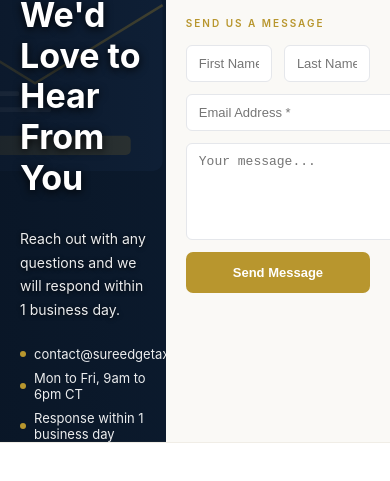
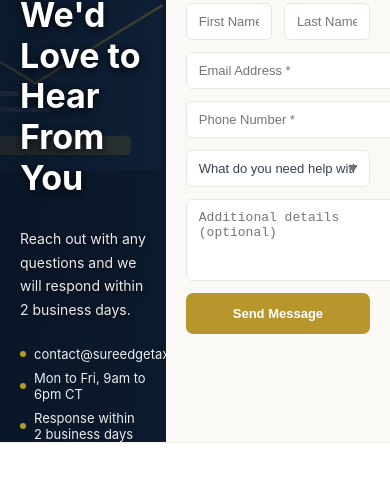
Before and after one commit to globalresourcinghub/sureedge-website, a Next.js app: page /contact in a window 390 px wide. Shown: the part 197-678 px from the top of the page. Built offline with nearby package versions, Linux system fonts and the light colour scheme; no server answers.

Commit message:
Add: phone (required) and help topic dropdown to contact form

```diff
--- a/app/contact/page.tsx
+++ b/app/contact/page.tsx
@@ -18,9 +18,10 @@ function EnvelopeBg() {
 }
 
 const inputStyle = {width:"100%",border:"1px solid #e5e7eb",borderRadius:"6px",padding:"10px 12px",fontSize:"13px",outline:"none",background:"#fff"} as const;
+const selectStyle = {width:"100%",border:"1px solid #e5e7eb",borderRadius:"6px",padding:"10px 12px",fontSize:"13px",outline:"none",background:"#fff",color:"#374151",appearance:"none" as const};
 
 export default function Contact() {
-  const [form, setForm] = useState({firstname:"",lastname:"",email:"",message:""});
+  const [form, setForm] = useState({firstname:"",lastname:"",email:"",phone:"",helpTopic:"",message:""});
   const [status, setStatus] = useState<"idle"|"sending"|"sent"|"error">("idle");
   const [errorDetail, setErrorDetail] = useState<string|null>(null);
 
@@ -51,9 +52,9 @@ export default function Contact() {
           <div style={{position:"relative",zIndex:10,padding:"52px 48px",height:"100%",display:"flex",flexDirection:"column",justifyContent:"center"}}>
             <div style={{display:"inline-block",color:"white",fontSize:"10px",fontWeight:700,letterSpacing:"2px",textTransform:"uppercase",padding:"4px 12px",borderRadius:"20px",marginBottom:"20px",background:"#b8962e",width:"fit-content"}}>Get In Touch</div>
             <h1 style={{fontSize:"34px",fontWeight:700,color:"white",lineHeight:1.2,marginBottom:"14px",textShadow:"0 2px 8px rgba(0,0,0,0.9)"}}>{"We'd"} Love to<br/>Hear From You</h1>
-            <p style={{fontSize:"14px",color:"rgba(255,255,255,0.92)",lineHeight:1.7,marginBottom:"24px",maxWidth:"360px",textShadow:"0 1px 4px rgba(0,0,0,0.8)"}}>Reach out with any questions and we will respond within 1 business day.</p>
+            <p style={{fontSize:"14px",color:"rgba(255,255,255,0.92)",lineHeight:1.7,marginBottom:"24px",maxWidth:"360px",textShadow:"0 1px 4px rgba(0,0,0,0.8)"}}>Reach out with any questions and we will respond within 2 business days.</p>
             <div style={{display:"flex",flexDirection:"column",gap:"8px"}}>
-              {["contact@sureedgetax.com","Mon to Fri, 9am to 6pm CT","Response within 1 business day"].map(i => (
+              {["contact@sureedgetax.com","Mon to Fri, 9am to 6pm CT","Response within 2 business days"].map(i => (
                 <div key={i} style={{display:"flex",alignItems:"center",gap:"8px"}}>
                   <div style={{width:"6px",height:"6px",borderRadius:"50%",background:"#b8962e",flexShrink:0}}/>
                   <span style={{fontSize:"13px",color:"rgba(255,255,255,0.92)"}}>{i}</span>
@@ -62,13 +63,14 @@ export default function Contact() {
             </div>
           </div>
         </div>
+
         {/* Right form panel */}
         <div style={{flex:1,background:"#faf9f6",display:"flex",flexDirection:"column",justifyContent:"center",padding:"44px 48px"}}>
           {status === "sent" ? (
             <div style={{textAlign:"center",padding:"32px 0"}}>
-              <div style={{fontSize:"40px",marginBottom:"12px"}}>✅</div>
+              <div style={{fontSize:"40px",marginBottom:"12px"}}>&#x2705;</div>
               <h3 style={{fontSize:"18px",fontWeight:700,color:"#1a2e4a",marginBottom:"8px"}}>Message Sent!</h3>
-              <p style={{fontSize:"13px",color:"#555"}}>We will get back to you within 1 business day.</p>
+              <p style={{fontSize:"13px",color:"#555"}}>We will get back to you within 2 business days.</p>
             </div>
           ) : (
             <form onSubmit={handleSubmit} style={{display:"flex",flexDirection:"column",gap:"12px"}}>
@@ -78,7 +80,21 @@ export default function Contact() {
                 <input type="text" placeholder="Last Name" value={form.lastname} onChange={e => setForm(p=>({...p,lastname:e.target.value}))} style={inputStyle}/>
               </div>
               <input type="email" placeholder="Email Address *" required value={form.email} onChange={e => setForm(p=>({...p,email:e.target.value}))} style={inputStyle}/>
-              <textarea placeholder="Your message..." required value={form.message} onChange={e => setForm(p=>({...p,message:e.target.value}))} rows={5} style={{...inputStyle,resize:"none"}}/>
+              <input type="tel" placeholder="Phone Number *" required value={form.phone} onChange={e => setForm(p=>({...p,phone:e.target.value}))} style={inputStyle}/>
+              <div style={{position:"relative"}}>
+                <select required value={form.helpTopic} onChange={e => setForm(p=>({...p,helpTopic:e.target.value}))} style={selectStyle}>
+                  <option value="" disabled>What do you need help with? *</option>
+                  <option value="Individual Tax Return">Individual Tax Return</option>
+                  <option value="Small Business Tax">Small Business Tax</option>
+                  <option value="Bookkeeping">Bookkeeping</option>
+                  <option value="Payroll Services">Payroll Services</option>
+                  <option value="Tax Planning & Strategy">Tax Planning &amp; Strategy</option>
+                  <option value="IRS Notice or Audit">IRS Notice or Audit</option>
+                  <option value="Other">Other</option>
+                </select>
+                <div style={{position:"absolute",right:"12px",top:"50%",transform:"translateY(-50%)",pointerEvents:"none",color:"#6b7280",fontSize:"10px"}}>&#9660;</div>
+              </div>
+              <textarea placeholder="Additional details (optional)" value={form.message} onChange={e => setForm(p=>({...p,message:e.target.value}))} rows={4} style={{...inputStyle,resize:"none"}}/>
               <button type="submit" disabled={status==="sending"} style={{background:"#b8962e",color:"white",fontSize:"13px",fontWeight:700,padding:"13px",borderRadius:"7px",border:"none",cursor:"pointer"}}>
                 {status==="sending" ? "Sending..." : "Send Message"}
               </button>
```
